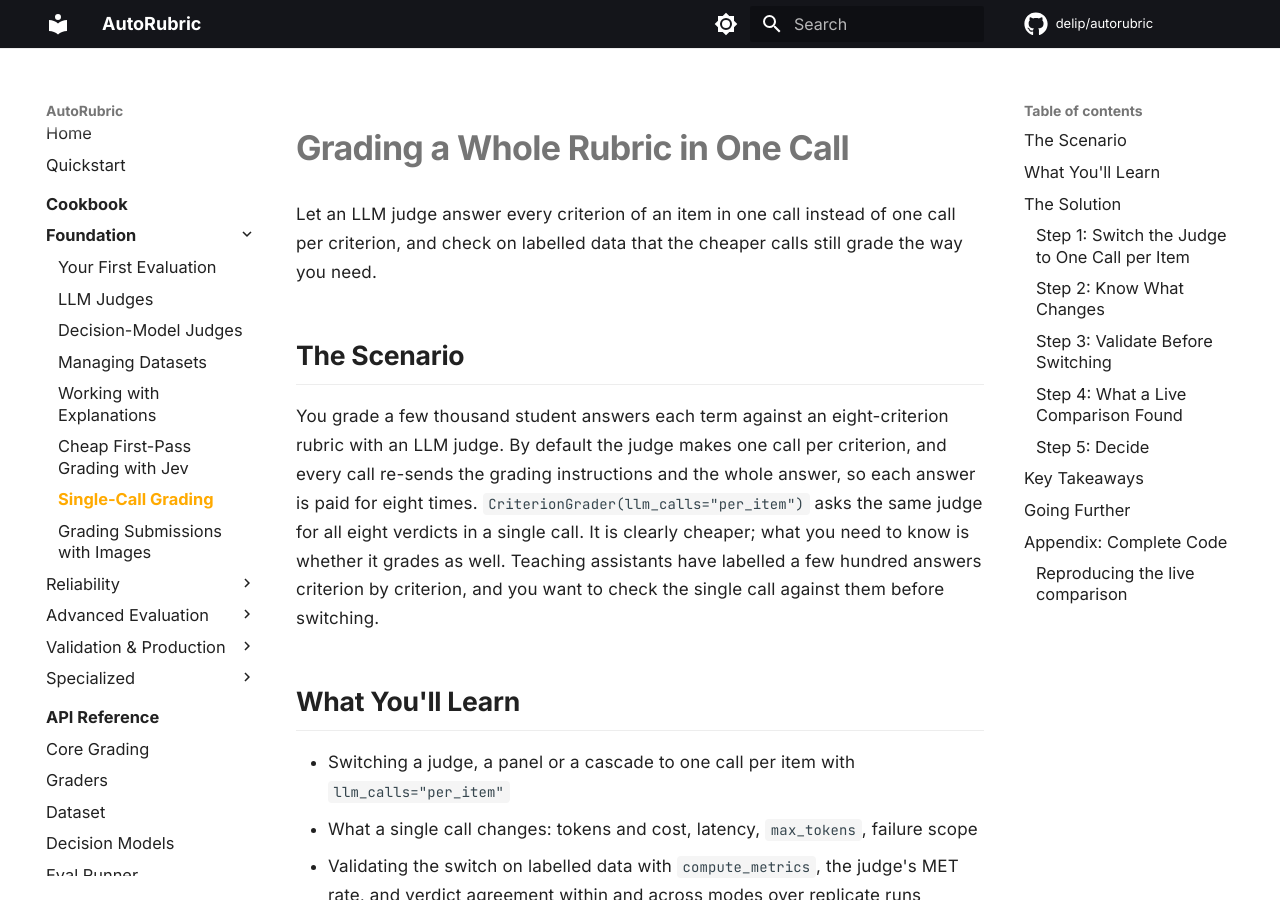
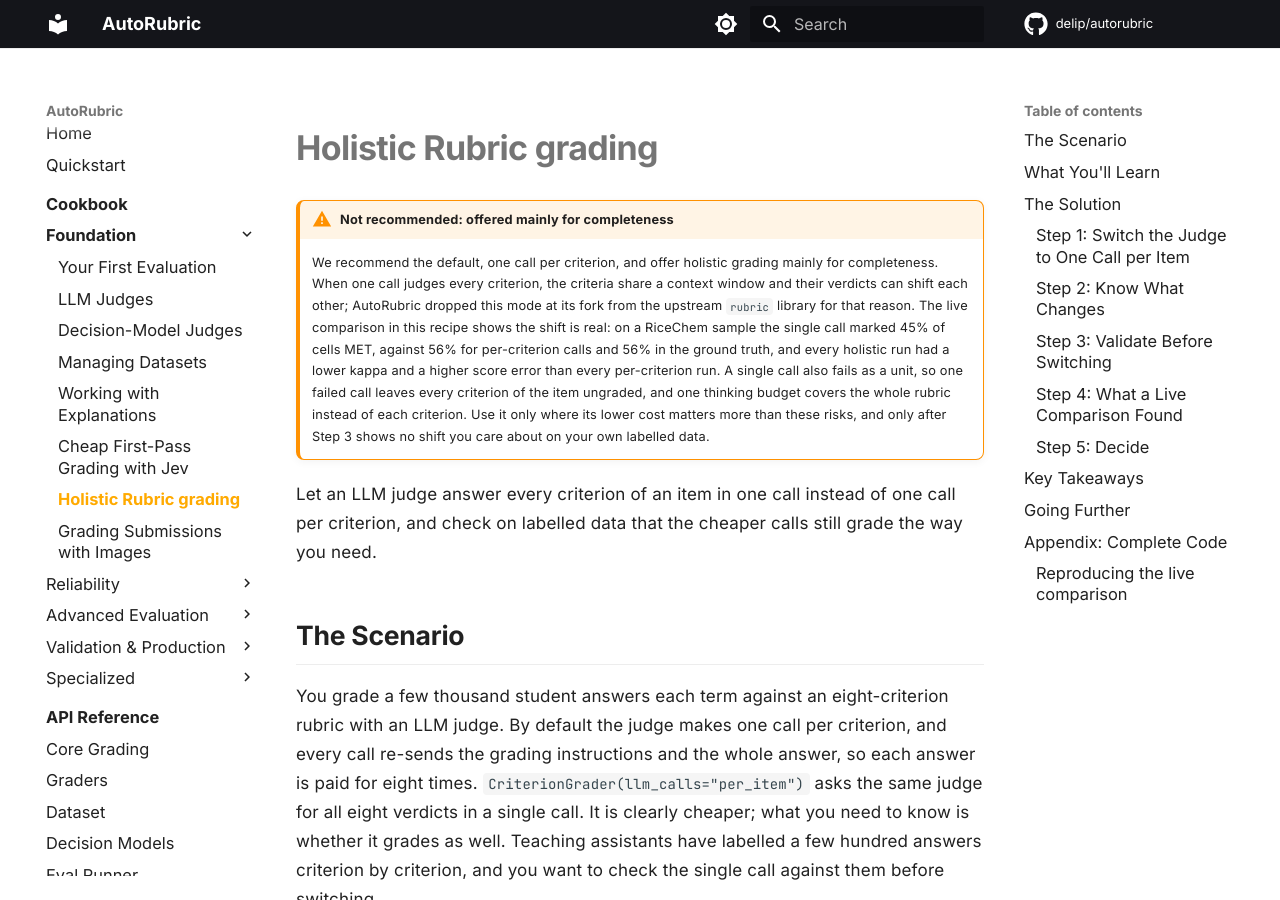
Before and after one commit to delip/autorubric, an MkDocs documentation site: the page built from docs/cookbook/single-call-grading.md, in a window 1280 px wide and 900 px high. Built offline with MkDocs 1.6.1 and Material for MkDocs 9.7.7, drawn with Linux system fonts in a browser that asks for light colours; comment, search, counter and statistics services are not loaded.

Commit message:
Rename single-call grading to Holistic Rubric grading and warn against it

```diff
--- a/docs/cookbook/single-call-grading.md
+++ b/docs/cookbook/single-call-grading.md
@@ -1,4 +1,7 @@
-# Grading a Whole Rubric in One Call
+# Holistic Rubric grading
+
+!!! warning "Not recommended: offered mainly for completeness"
+    We recommend the default, one call per criterion, and offer holistic grading mainly for completeness. When one call judges every criterion, the criteria share a context window and their verdicts can shift each other; AutoRubric dropped this mode at its fork from the upstream `rubric` library for that reason. The live comparison in this recipe shows the shift is real: on a RiceChem sample the single call marked 45% of cells MET, against 56% for per-criterion calls and 56% in the ground truth, and every holistic run had a lower kappa and a higher score error than every per-criterion run. A single call also fails as a unit, so one failed call leaves every criterion of the item ungraded, and one thinking budget covers the whole rubric instead of each criterion. Use it only where its lower cost matters more than these risks, and only after Step 3 shows no shift you care about on your own labelled data.
 
 Let an LLM judge answer every criterion of an item in one call instead of one call per criterion, and check on labelled data that the cheaper calls still grade the way you need.
 
--- a/mkdocs.yml
+++ b/mkdocs.yml
@@ -121,7 +121,7 @@ nav:
           - Managing Datasets: cookbook/managing-datasets.md
           - Working with Explanations: cookbook/explanations.md
           - Cheap First-Pass Grading with Jev: cookbook/cascade-grading.md
-          - Single-Call Grading: cookbook/single-call-grading.md
+          - Holistic Rubric grading: cookbook/single-call-grading.md
           - Grading Submissions with Images: cookbook/image-inputs.md
       - Reliability:
           - Few-Shot Calibration: cookbook/few-shot-calibration.md
```
Also changed, not shown: docs/cookbook/cost-optimization.md (+1 -1 lines), docs/cookbook/image-inputs.md (+2 -2 lines), docs/cookbook/index.md (+2 -2 lines), docs/cookbook/llm-judges.md (+1 -1 lines).
